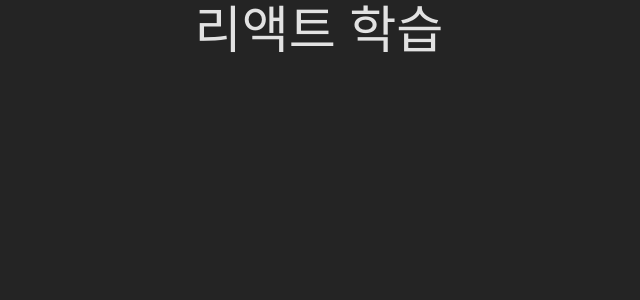
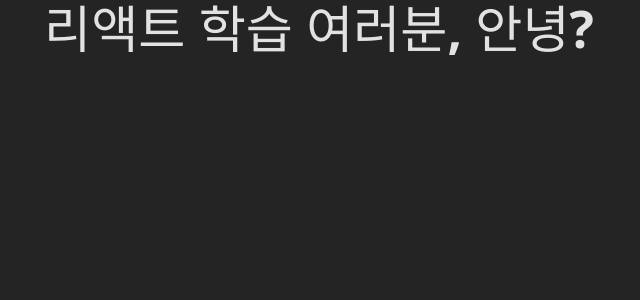
Before and after one commit to osparking/react-exercise, a React (Vite) app: page / in a window 1280 px wide. Shown: the top 300 px of the page, without its empty margins (321-961 px from the left). Built offline with nearby package versions, Linux system fonts and the light colour scheme.

Commit message:
using useRef object with current prop'

```diff
--- a/src/App.jsx
+++ b/src/App.jsx
@@ -6,7 +6,7 @@ function App() {
   console.log(msg);
   return (
     <div>
-      <h1>리액트 학습</h1>
+      <h1>리액트 학습 {msg.current}</h1>
     </div>
   )
 }
```
